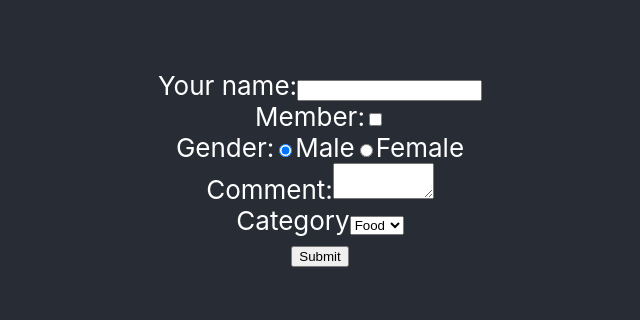
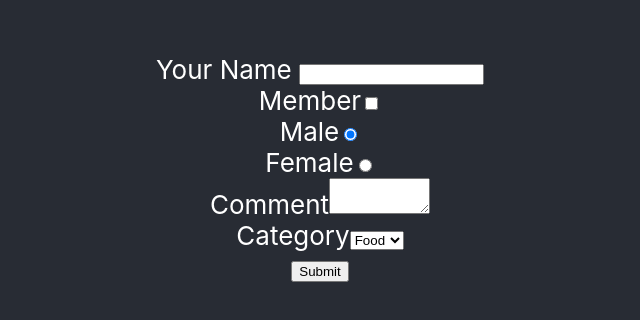
Before and after one commit to zulkiflijufri/react-basic, a React (Create React App) app: page / in a window 1280 px wide. Shown: the part 232-552 px from the top of the page, without its empty margins (320-960 px from the left). Built offline with nearby package versions, Linux system fonts and the light colour scheme.

Commit message:
Controlled form with component

```diff
--- a/src/ControlledForm.js
+++ b/src/ControlledForm.js
@@ -1,11 +1,15 @@
 import React, { useState } from "react";
+import InputCheckbox from "./InputCheckbox";
+import InputRadio from "./InputRadio";
+import InputText from "./InputText";
+import InputTextArea from "./InputTextArea";
 
 function ControlledForm() {
     const [name, setName] = useState("");
     const [member, setMember] = useState(false);
     const [gender, setGender] = useState(0);
     const [comment, setComment] = useState("");
-    const [category, setCategory] = useState("food");
+    const [category, setCategory] = useState("");
 
     function handleSubmit(e) {
         e.preventDefault();
@@ -15,53 +19,36 @@ function ControlledForm() {
 
     return (
         <form onSubmit={handleSubmit}>
-            <div>
-                <label htmlFor="name">
-                    Your name:
-                    <input
-                        type="text"
+            <InputText
+                label="Your Name"
                 value={name}
                 onChange={(e) => setName(e.target.value)}
             />
-                </label>
+            <div>
+                <InputCheckbox
+                    label="Member"
+                    value={member}
+                    onChange={(e) => setMember(e.target.checked)}
+                />
             </div>
             <div>
-                <label htmlFor="member">
-                    Member:
-                    <input
-                        type="checkbox"
-                        checked={member}
-                        onChange={(e) => setMember(e.target.checked)}
-                    />
-                </label>
-            </div>
-            <div>
-                <label htmlFor="gender">
-                    Gender:
-                    <input
-                        type="radio"
+                <InputRadio
+                    label="Male"
                     checked={gender === 0}
                     onChange={() => setGender(0)}
                 />
-                    Male
-                    <input
-                        type="radio"
+                <InputRadio
+                    label="Female"
                     checked={gender === 1}
                     onChange={() => setGender(1)}
                 />
-                    Female
-                </label>
             </div>
             <div>
-                <label htmlFor="comment">
-                    Comment:
-                    <textarea
-                        cols="10"
-                        rows="2"
+                <InputTextArea
+                    label="Comment"
                     value={comment}
                     onChange={(e) => setComment(e.target.value)}
-                    ></textarea>
-                </label>
+                />
             </div>
             <div>
                 <label htmlFor="category">Category</label>
--- /dev/null
+++ b/src/InputCheckbox.js
@@ -0,0 +1,14 @@
+import React from "react";
+
+function InputCheckbox({ label, value, onChange }) {
+    return (
+        <div>
+            <label htmlFor="member">
+                {label}
+                <input type="checkbox" value={value} onChange={onChange} />
+            </label>
+        </div>
+    );
+}
+
+export default InputCheckbox;
--- /dev/null
+++ b/src/InputRadio.js
@@ -0,0 +1,14 @@
+import React from "react";
+
+function InputRadio({ label, checked, onChange }) {
+    return (
+        <div>
+            <label htmlFor={label}>
+                {label}
+                <input type="radio" checked={checked} onChange={onChange} />
+            </label>
+        </div>
+    );
+}
+
+export default InputRadio;
--- /dev/null
+++ b/src/InputText.js
@@ -0,0 +1,13 @@
+import React from "react";
+
+function InputText({ label, value, onChange }) {
+    return (
+        <div>
+            <label htmlFor="name">
+                {label} <input type="text" value={value} onChange={onChange} />
+            </label>
+        </div>
+    );
+}
+
+export default InputText;
--- /dev/null
+++ b/src/InputTextArea.js
@@ -0,0 +1,19 @@
+import React from "react";
+
+function InputTextArea({ label, value, onChange }) {
+    return (
+        <div>
+            <label htmlFor={label}>
+                {label}
+                <textarea
+                    cols="10"
+                    rows="2"
+                    value={value}
+                    onChange={onChange}
+                ></textarea>
+            </label>
+        </div>
+    );
+}
+
+export default InputTextArea;
```
Lines whose indentation alone changed are shown as unchanged.
